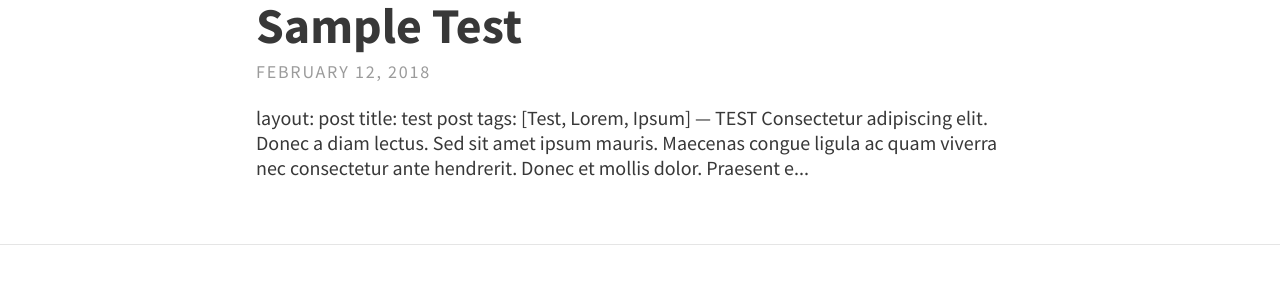
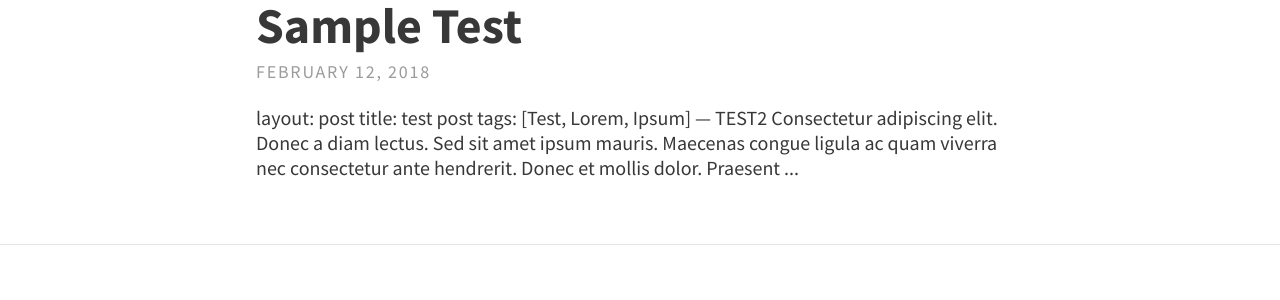
Before and after one commit to MrHun/hhun.github.io, a Jekyll site: the page built from index.html, in a window 1280 px wide and 900 px high. Shown: the part 397-697 px from the top of the window. Built offline with Jekyll 4.4.1, drawn with Linux system fonts in a browser that asks for light colours; the list of posts is cut into pages by our own code.

Commit message:
Update 2018-02-12-sample-test.md

```diff
--- a/_posts/2018-02-12-sample-test.md
+++ b/_posts/2018-02-12-sample-test.md
@@ -4,7 +4,7 @@ layout: post
 title: test post
 tags: [Test, Lorem, Ipsum]
 ---
-### TEST
+### TEST2
 Consectetur adipiscing elit. Donec a diam lectus. Sed sit amet ipsum mauris. Maecenas congue ligula ac quam viverra nec consectetur ante hendrerit. Donec et mollis dolor. Praesent et diam eget libero egestas mattis sit amet vitae augue. Nam tincidunt congue enim, ut porta lorem lacinia consectetur. Donec ut libero sed arcu vehicula ultricies a non tortor. Lorem ipsum dolor sit amet, consectetur adipiscing elit. Aenean ut gravida lorem.
 
 * Consectetur adipiscing elit
```
